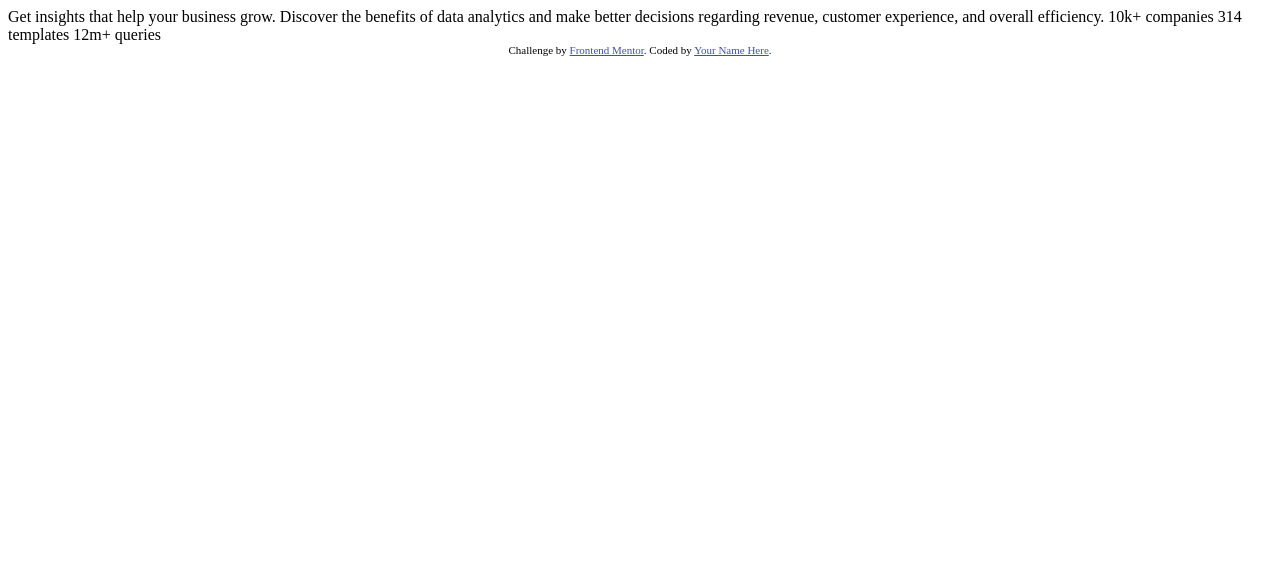
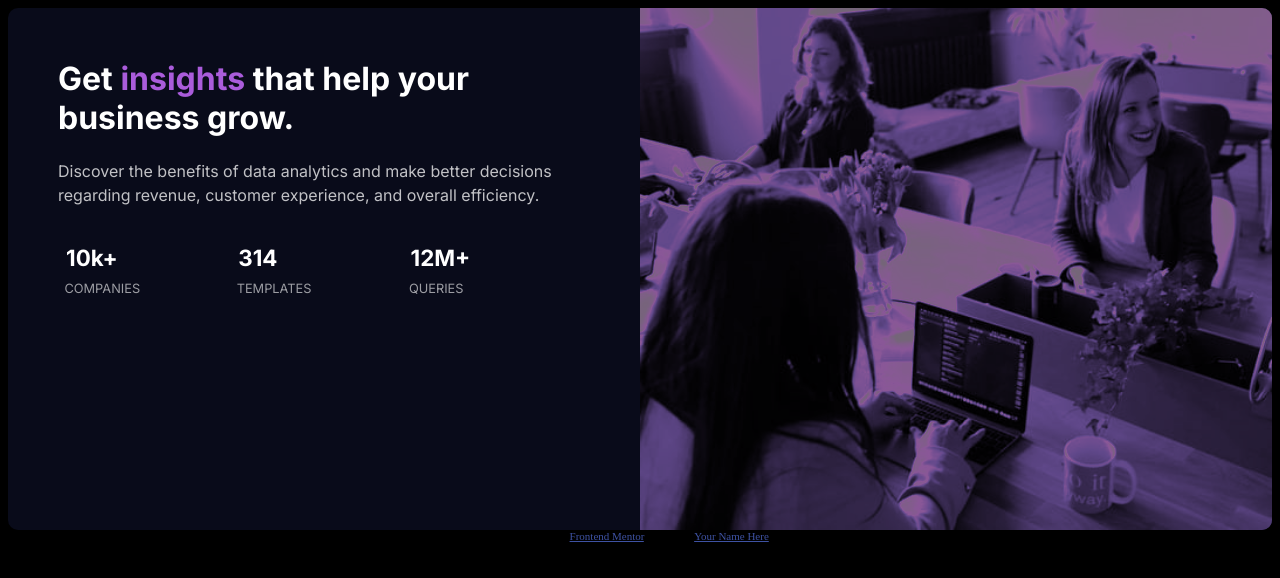
Before and after one commit to paulzala/stats-preview-card, a plain HTML site: page index.html in a window 1280 px wide. Drawn offline with Linux system fonts and the light colour scheme.

Commit message:
master: Updates to the html and CSS to flesh out the challenge's stub. Split CSS out to style.css.

```diff
--- /dev/null
+++ b/css/style.css
@@ -0,0 +1,87 @@
+body {
+    background-color: black;
+}
+
+@font-face {
+    font-family: 'Inter', sans-serif;
+}
+.attribution { font-size: 11px; text-align: center; }
+.attribution a { color: hsl(228, 45%, 44%); }
+.content {
+    background-color: hsl(233, 47%, 7%);
+    border-radius: 10px;
+
+    font-family: "Inter", sans-serif;
+
+    display: grid;
+    grid-template-columns: 50% 50%;
+    overflow: hidden;
+}
+.card {}
+.left-card {
+    padding: 30px 60px 30px 50px;
+}
+.card-background {
+    background-color: hsl(244, 38%, 16%);
+    position: relative;
+}
+h1 { color: hsl(0, 0%, 100%); }
+.accent { color: hsl(277, 64%, 61%); }
+p {
+    color: hsla(0, 0%, 100%, 0.75);
+    line-height: 24px;
+}
+
+.stats {
+    display:grid;
+    padding-top: 10px;
+    padding-bottom: 10px;
+    grid-template-columns: 33% 33% 33%;
+}
+.stat-box {
+    margin: 0.5rem 0;
+}
+.stat {
+    color: hsl(0, 0%, 100%);
+    padding: 0.2rem 0.5rem;
+    font-size: 1.4rem;
+    font-weight: 700;
+}
+.stat-heading {
+    color: hsla(0, 0%, 100%, 0.6);
+    text-transform: uppercase;
+    font-size: 0.8rem;
+    padding: 0.4rem;
+}
+
+.card-background img {
+    filter: sepia(100%) saturate(280%) brightness(42%) hue-rotate(220deg);
+}
+
+.card-background.desktop img {
+    min-height: 100%;
+    width: 100%;
+    display: block;
+    min-width: 460px;
+}
+.mobile { display: none; }
+.mobile-card { min-height: 240px; }
+.stretch-width { width: 100%; }
+
+@media (max-width: 750px) {
+    .content {
+        text-align: center;
+        grid-template-columns: auto;
+        grid-template-rows: auto auto;
+    }
+    .stats {
+        grid-template-rows: auto auto auto;
+        grid-template-columns: 100%;
+    }
+    .mobile { display: block; }
+
+    .desktop { display: none; }
+    .card-background.mobile img {
+        width: 100%;
+    }
+}
--- a/index.html
+++ b/index.html
@@ -2,28 +2,51 @@
 <html lang="en">
 <head>
   <meta charset="UTF-8">
-  <meta name="viewport" content="width=device-width, initial-scale=1.0"> <!-- displays site properly based on user's device -->
+  <meta name="viewport" content="width=device-width, initial-scale=1.0">
 
   <link rel="icon" type="image/png" sizes="32x32" href="./images/favicon-32x32.png">
+  <link rel="preconnect" href="https://fonts.gstatic.com">
+  <link href="https://fonts.googleapis.com/css2?family=Inter:wght@400;700&display=swap" rel="stylesheet">
 
   <title>Frontend Mentor | Stats preview card component</title>
 
-  <!-- Feel free to remove these styles or customise in your own stylesheet 👍 -->
-  <style>
-    .attribution { font-size: 11px; text-align: center; }
-    .attribution a { color: hsl(228, 45%, 44%); }
-  </style>
+  <link rel="stylesheet" href="css/style.css">
 </head>
 <body>
 
-  Get insights that help your business grow.
+<div class="content">
+  <div class="card card-background mobile mobile-card">
+    <div class="img-overlay"></div>
+    <img src="images/image-header-mobile.jpg" alt="Ladies working happily in the office.">
+  </div>
+  <div class="card left-card">
+    <h1>Get <span class="accent">insights</span> that help your business grow.</h1>
 
-  Discover the benefits of data analytics and make better decisions regarding revenue, customer
-  experience, and overall efficiency.
+    <p>Discover the benefits of data analytics and make better decisions regarding revenue, customer
+      experience, and overall efficiency.</p>
 
-  10k+ companies
-  314 templates
-  12m+ queries
+    <div class="stats">
+      <div class="stat-box">
+        <div class="stat">10k+</div>
+        <div class="stat-heading">companies</div>
+      </div>
+      <div class="stat-box">
+        <div class="stat">314</div>
+        <div class="stat-heading">templates</div>
+      </div>
+      <div class="stat-box">
+        <div class="stat">12M+</div>
+        <div class="stat-heading">queries</div>
+      </div>
+    </div>
+
+  </div>
+  <div class="card card-background desktop stretch-width">
+    <div class="img-overlay"></div>
+    <img src="images/image-header-desktop.jpg" alt="Ladies working happily in the office.">
+  </div>
+</div>
+
 
   <div class="attribution">
     Challenge by <a href="https://www.frontendmentor.io?ref=challenge" target="_blank">Frontend Mentor</a>.
```
